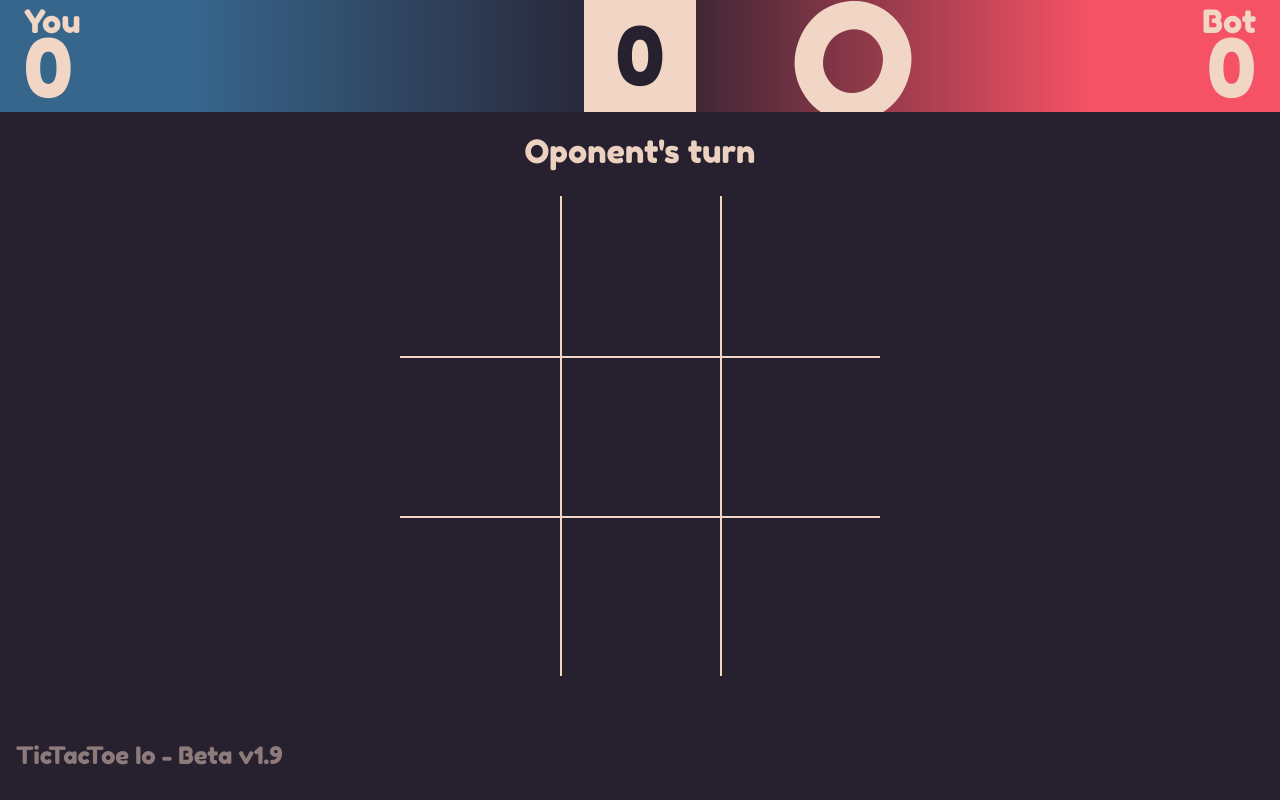
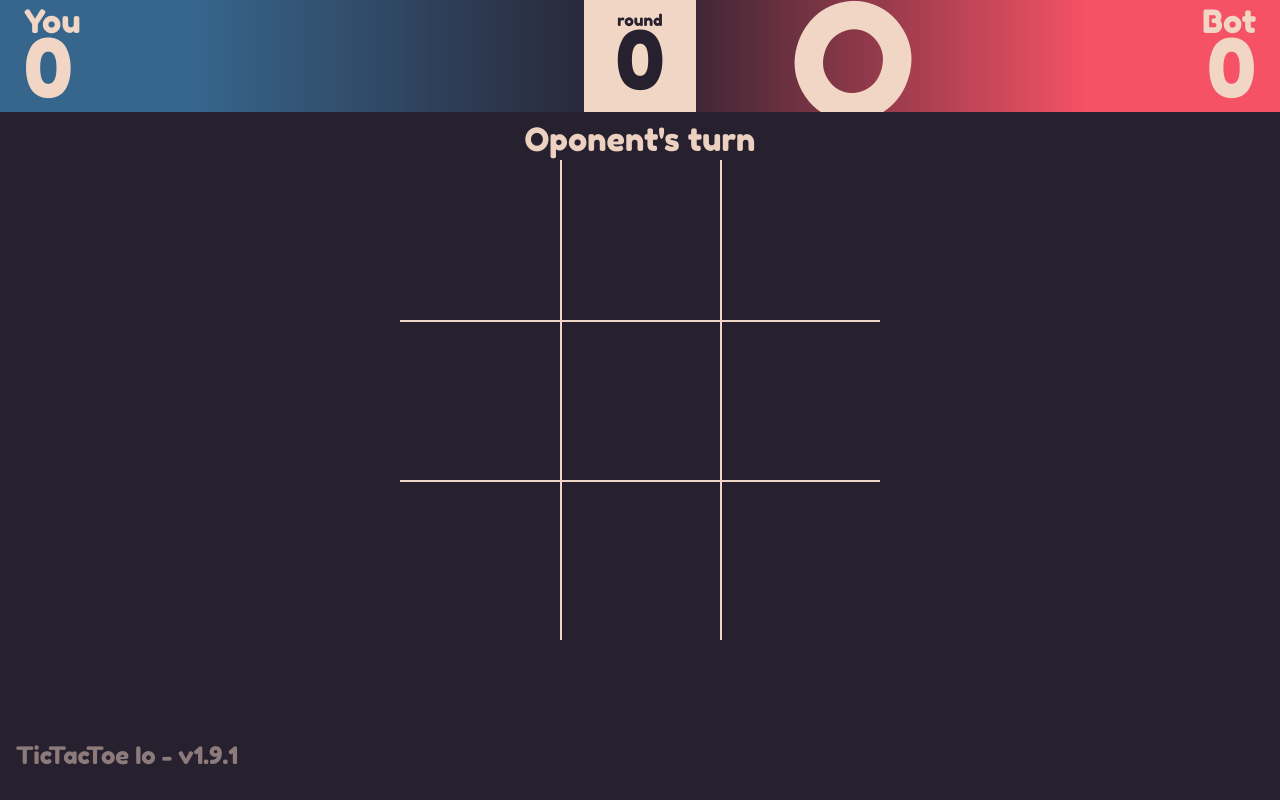
Before and after one commit to FabricioJRepetto/chat-io, a React (Vite) app in the folder client/chat-client/: page /ia in a window 1280 px wide. Both pictures are taken after a click on the element "START". Built offline with nearby package versions, Linux system fonts and the light colour scheme; no server answers.

Commit message:
match header fix

```diff
--- a/client/chat-client/src/App.jsx
+++ b/client/chat-client/src/App.jsx
@@ -62,7 +62,7 @@ function App() {
     return (
         <div className="App">
             <div className='watermark'>
-                <p>TicTacToe Io - Beta v1.9</p>
+                <p>TicTacToe Io - v1.9.1</p>
             </div>
 
             <Routes>
--- a/client/chat-client/src/components/styles/MatchHeader.css
+++ b/client/chat-client/src/components/styles/MatchHeader.css
@@ -1,3 +1,11 @@
+.header-outer {
+    position: fixed;
+    top: 0;
+    left: 0;
+    height: 10rem;
+    width: 100vw;
+}
+
 .header-container {
     position: fixed;
     top: 0;
@@ -14,13 +22,6 @@
     opacity: 0;
     z-index: 10;
     animation: fade-in 1.5s ease .5s forwards;
-}
-
-.header-container>h2 {
-    position: absolute;
-    bottom: -3.5rem;
-    left: 50%;
-    transform: translateX(-50%);
 }
 
 .header-txt {
@@ -57,14 +58,19 @@
     left: 50%;
     transform: translateX(-50%);
     display: flex;
-    justify-content: center;
+    flex-direction: column;
     align-items: center;
     height: 0rem;
     width: 7rem;
+    padding-bottom: 1rem;
     font-size: 5rem;
     color: var(--black);
     background-color: var(--white);
     animation: grow-up 1s ease 1s forwards;
+}
+
+.current-round p {
+    font-size: 1rem;
 }
 
 .turn-sign {
@@ -103,8 +109,9 @@
 }
 
 .header-turn-indicator {
+    top: 0;
     font-size: 2rem;
-    margin: 1rem 0 2rem 0;
+    margin: 8rem 0;
     line-height: 75%;
     user-select: none;
     opacity: 0;
--- a/client/chat-client/src/components/tictactoe/MatchHeader.jsx
+++ b/client/chat-client/src/components/tictactoe/MatchHeader.jsx
@@ -27,7 +27,7 @@ export const MatchHeader = (props) => {
     }, [users])
 
     return (
-        <>
+        <div className='header-outer'>
             <div className='header-container'>
                 {users
                     ? <>
@@ -54,11 +54,14 @@ export const MatchHeader = (props) => {
                             <p>{score.bot || 0}</p>
                         </div>
                     </>}
-                <div className='current-round'>{round}</div>
+                <div className='current-round'>
+                    <p>round</p>
+                    <div>{round}</div>
+                </div>
                 <div className={`turn-sign ${playerTurn && 'p1-sign'}`}>{sign}</div>
                 <div className={`turn-sign ${playerTurn || 'p2-sign'}`}>{sign === 'X' ? 'O' : 'X'}</div>
             </div>
             <p className='header-turn-indicator'>{playerTurn ? 'Your turn!' : `Oponent's turn`}</p>
-        </>
+        </div>
     )
 }
```
